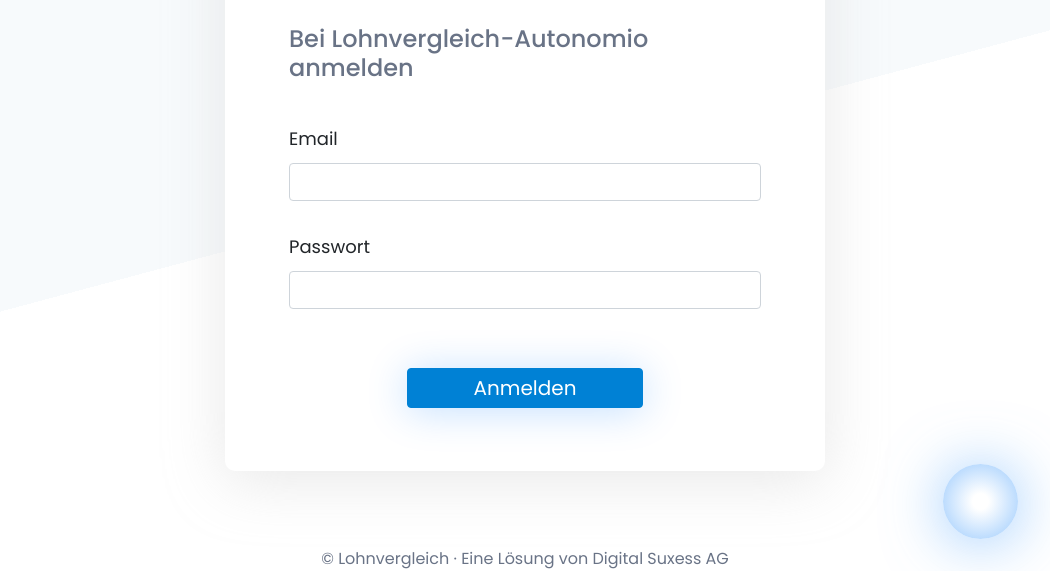
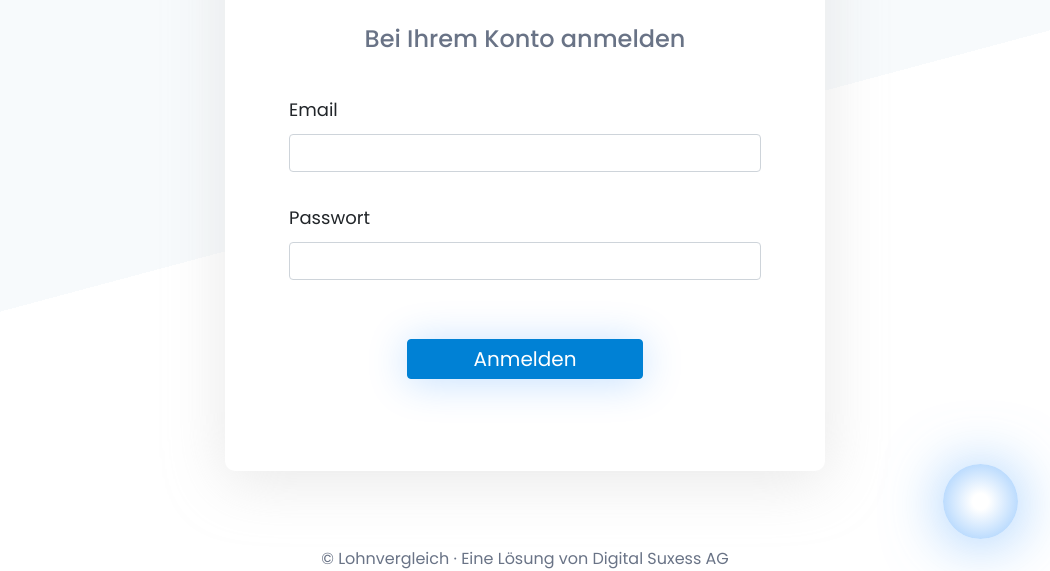
Before and after one commit to DigitalSuxess/Lohnvergleichanalyse_Frontend, an Electron app: page index.html in a window 1050 px wide. Shown: the part 229-800 px from the top of the page. Drawn offline with Linux system fonts and the light colour scheme.

Commit message:
Auto Update Test

```diff
--- a/index.html
+++ b/index.html
@@ -19,7 +19,7 @@
           <div class="login-container">
             <div class="aba">Lohnvergleich-Autonomio</div>
             <div class="card-body">
-              <h4>Bei Lohnvergleich-Autonomio anmelden</h4>
+              <h4>Bei Ihrem Konto anmelden</h4>
               <form @submit.prevent="login">
                 <div class="">
                   <label for="name" class="username-label">Email</label>
```
